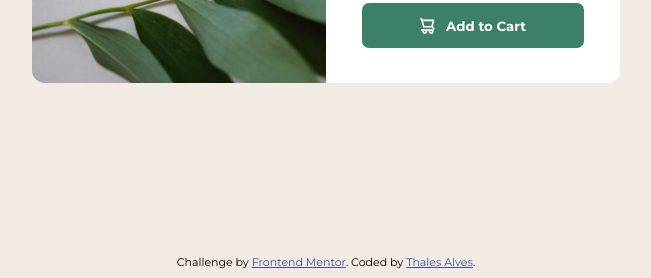
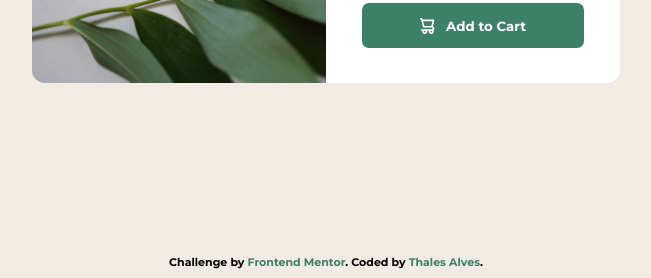
Before and after one commit to thalesAlves758/product-preview-card-component, a plain HTML site: page index.html in a window 1280 px wide. Shown: the part 522-800 px from the top of the page, without its empty margins (314-965 px from the left). Drawn offline with Linux system fonts and the light colour scheme.

Commit message:
add attribution style

```diff
--- a/css/style.css
+++ b/css/style.css
@@ -125,3 +125,12 @@ body {
     background-color: hsl(158, 36%, 16%);
     transition: .3s;
 }
+
+.attribution {
+    font-weight: 700;
+}
+
+.attribution a {
+    text-decoration: none;
+    color: var(--color-primary);
+}
```
